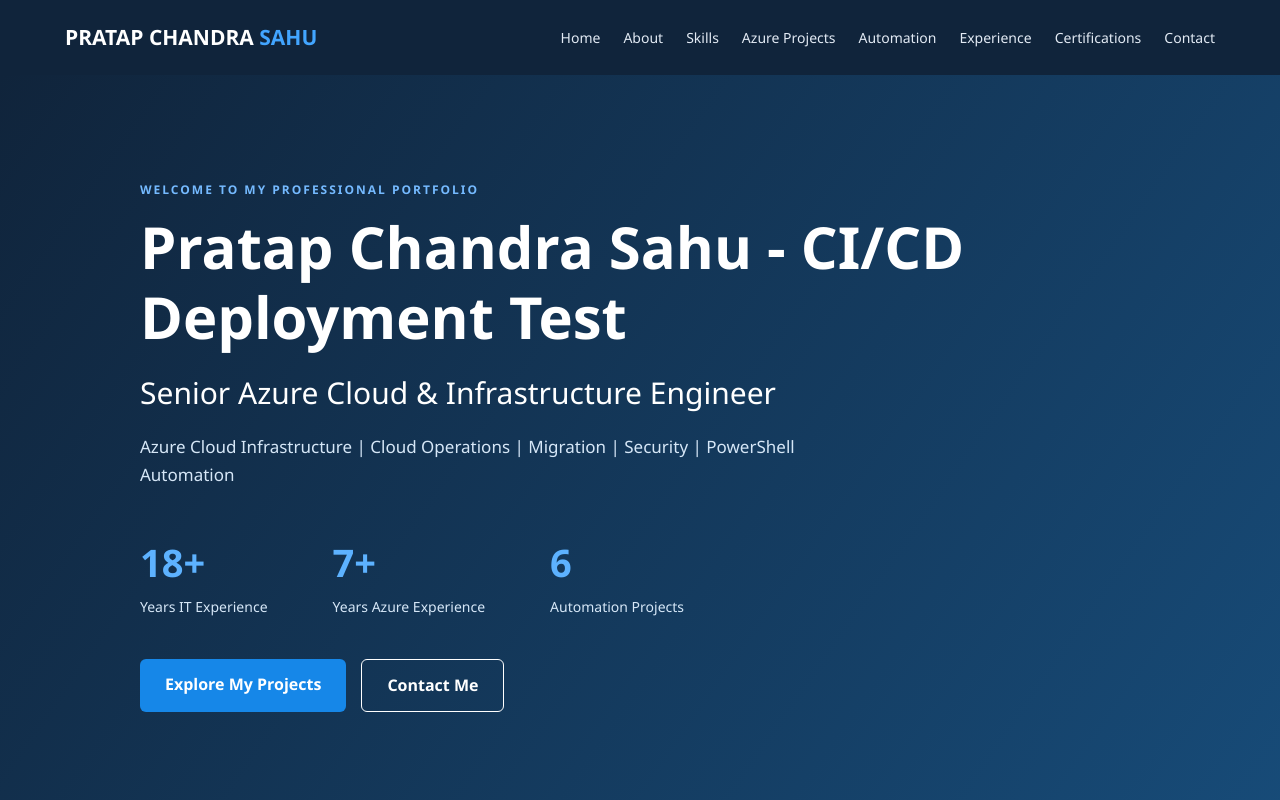
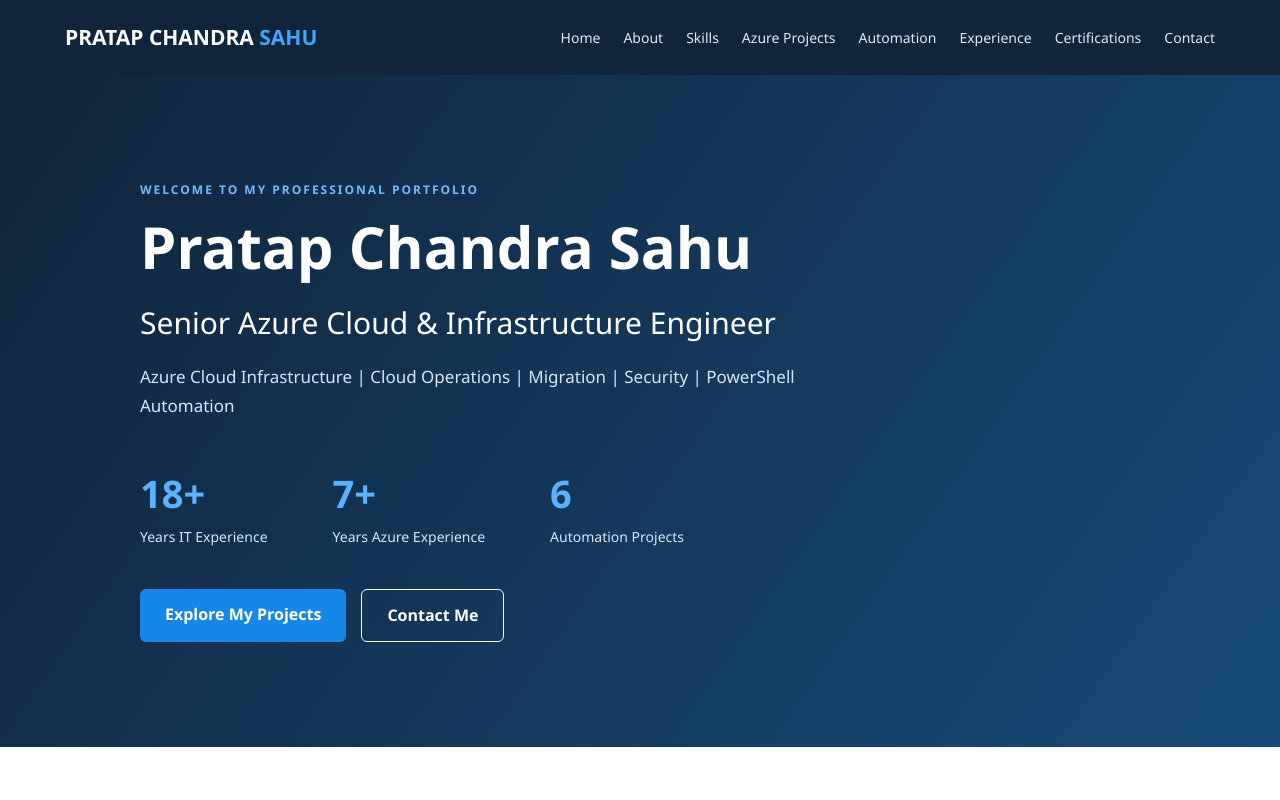
Before and after one commit to pratapscilgit/Pratap_Sahu.github.io, a plain HTML site: page index.html in a window 1280 px wide. Shown: the top 800 px of the page. Drawn offline with Linux system fonts and the light colour scheme.

Commit message:
reverting change made for testing

```diff
--- a/index.html
+++ b/index.html
@@ -54,7 +54,7 @@
         <p class="eyebrow">WELCOME TO MY PROFESSIONAL PORTFOLIO</p>
 
         <h1>
-            Pratap Chandra Sahu - CI/CD Deployment Test
+            Pratap Chandra Sahu
         </h1>
 
         <h2>
```
